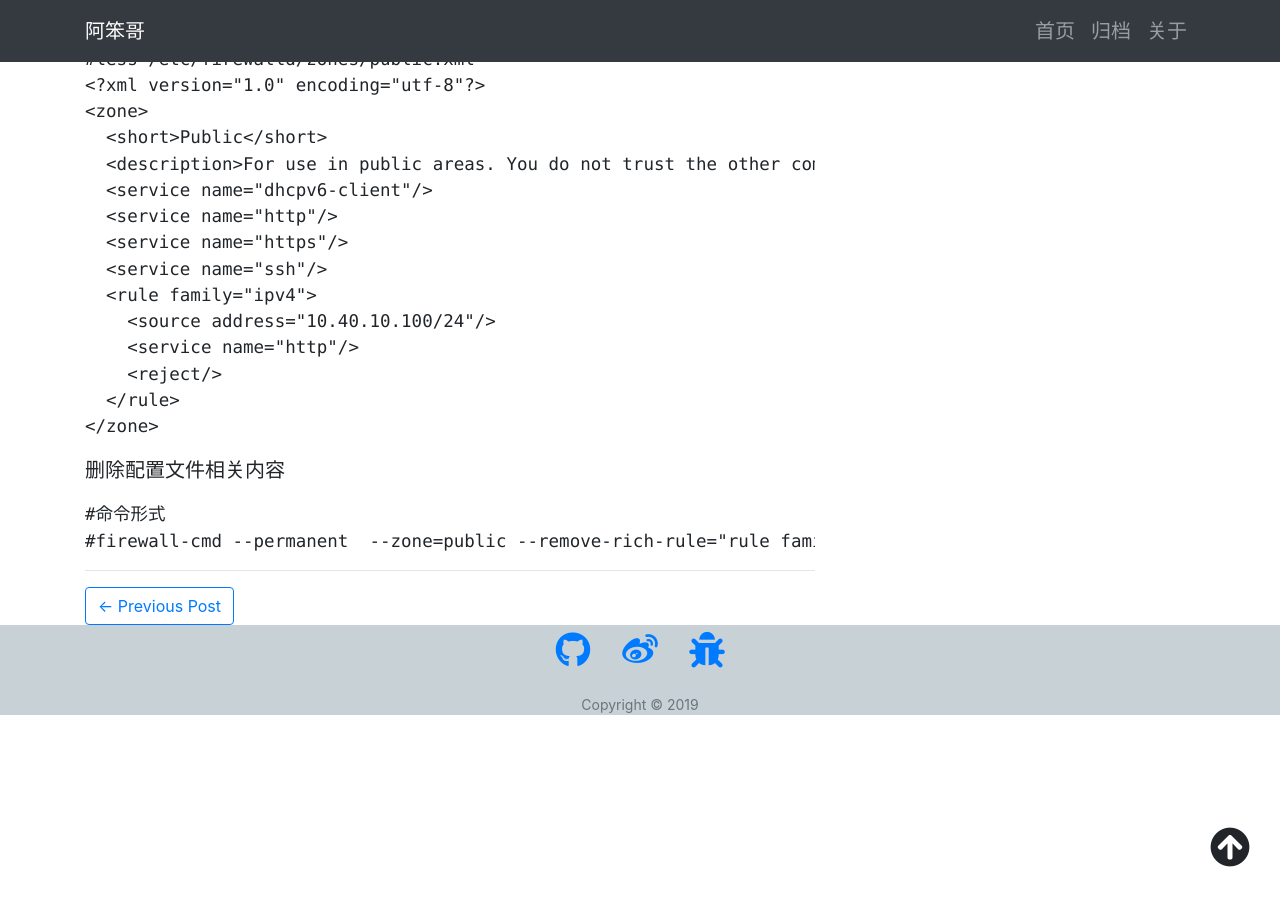
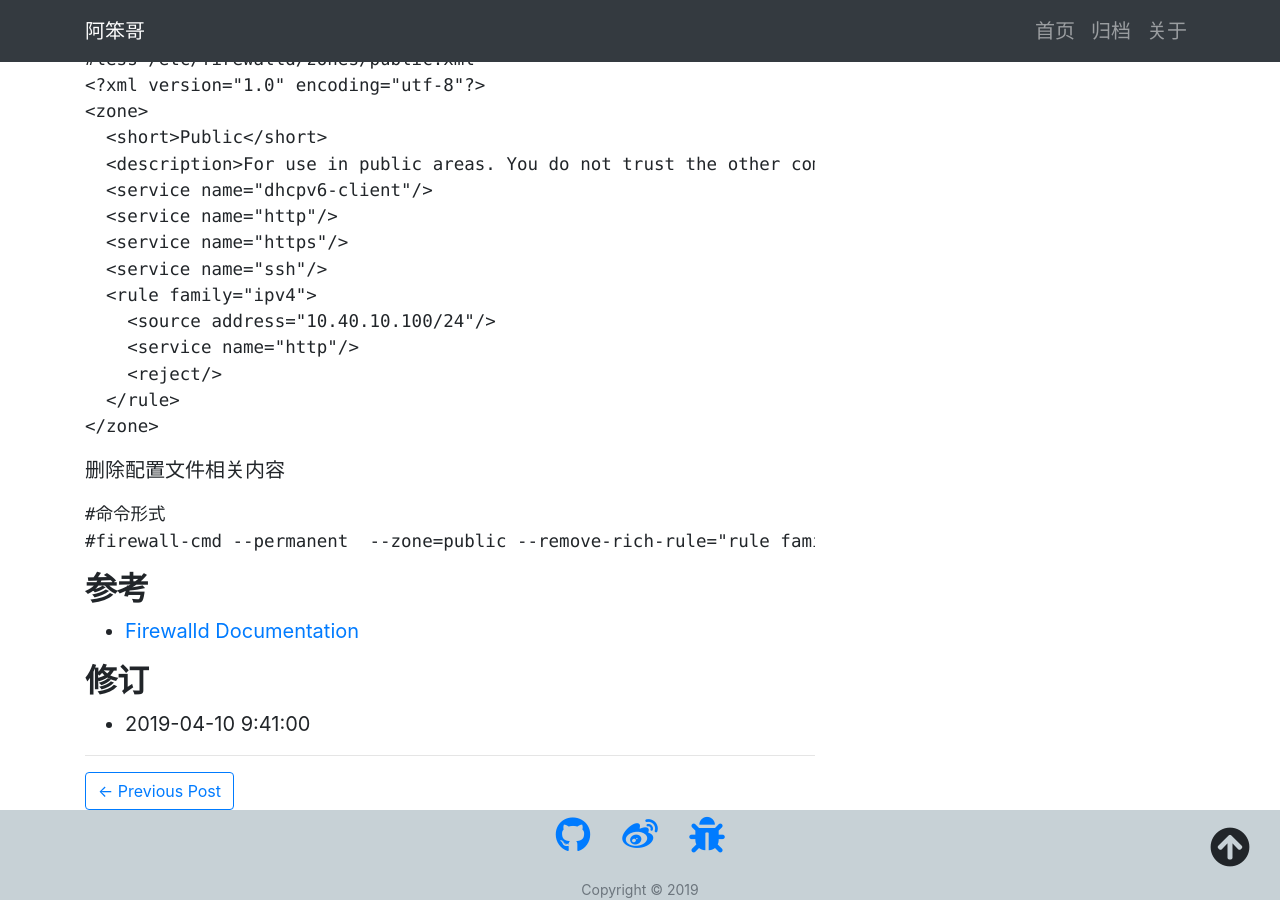
Before and after one commit to abanger/abanger.github.io, a Jekyll site: the page built from _posts/2019-04-10-CentOS-7-firewalld.md, in a window 1280 px wide and 900 px high, scrolled down 1429 px. Built offline with Jekyll 4.4.1, drawn with Linux system fonts in a browser that asks for light colours.

Commit message:
Update 2019-04-10-CentOS-7-firewalld.md

````diff
--- a/_posts/2019-04-10-CentOS-7-firewalld.md
+++ b/_posts/2019-04-10-CentOS-7-firewalld.md
@@ -78,3 +78,9 @@ vi /etc/firewalld/zones/public.xml
 #命令形式
 #firewall-cmd --permanent  --zone=public --remove-rich-rule="rule family="ipv4" source address="192.168.122.0/24" service name="http" reject"
 ```
+
+## 参考
+- [Firewalld Documentation](https://firewalld.org/documentation/)
+
+## 修订
+- 2019-04-10 9:41:00
````
